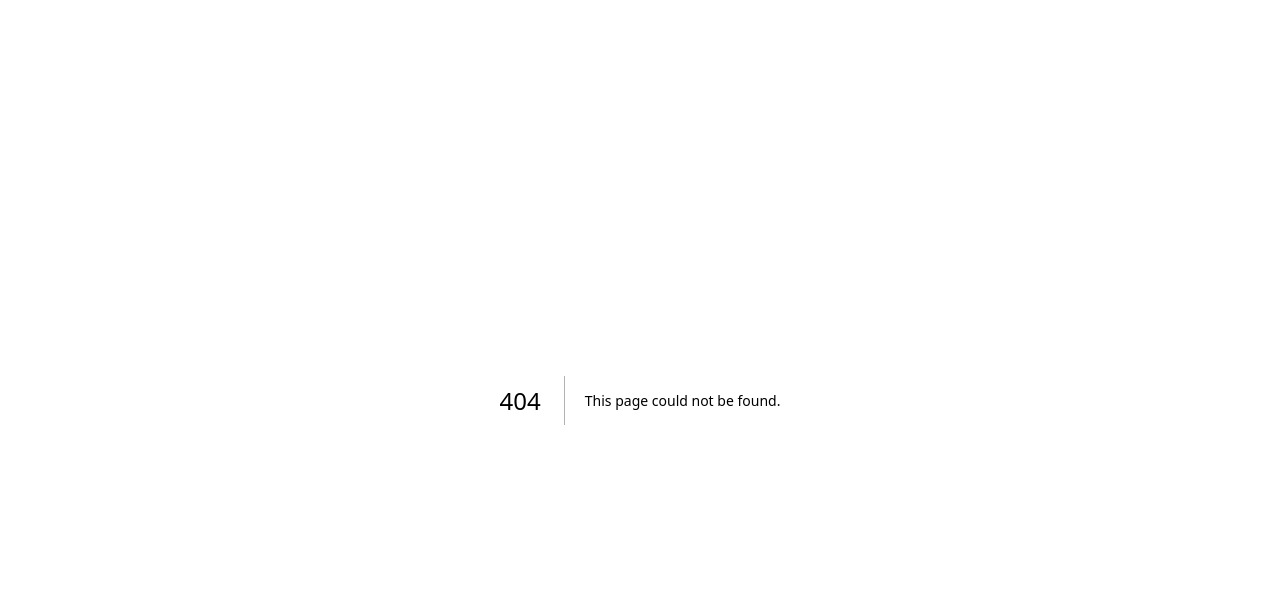
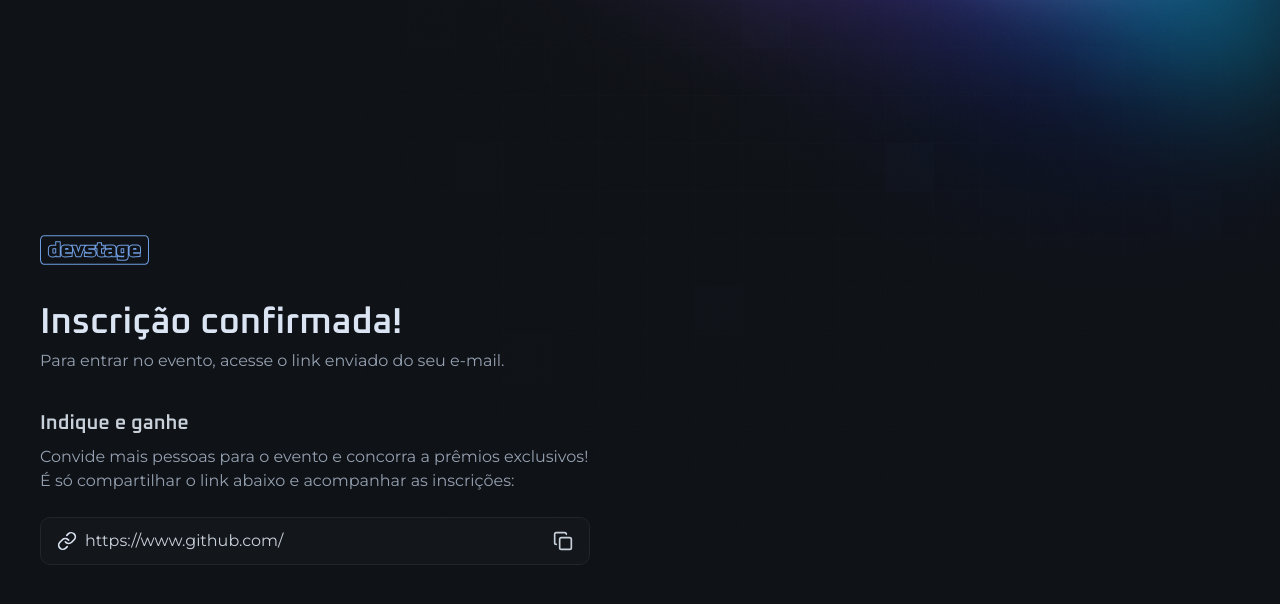
Before and after one commit to mauFade/nlw-connect, a Next.js app: page /invite in a window 1280 px wide. Before the commit this address had no page. Shown: the top 604 px of the page. Built offline with nearby package versions, Linux system fonts and the light colour scheme.

Commit message:
feat: init invite page

```diff
--- /dev/null
+++ b/src/app/invite/page.tsx
@@ -0,0 +1,52 @@
+import IconButton from "@/components/icon-button";
+import { InputField, InputIcon, InputRoot } from "@/components/input";
+import { Copy, Link } from "lucide-react";
+import Image from "next/image";
+import React from "react";
+import logo from "../../assets/logo.svg";
+
+const Invite = () => {
+  return (
+    <div className="min-h-dvh flex items-center justify-between flex-col md:flex-row ">
+      <div className="flex flex-col gap-10 w-full max-w-[550px]">
+        <Image src={logo} alt="logo" width={108.5} height={30} />
+
+        <div className="space-y-2 ">
+          <h1 className="text-4xl font-semibold font-heading text-gray-100 leading-none">
+            Inscrição confirmada!
+          </h1>
+          <p className="text-gray-300 ">
+            Para entrar no evento, acesse o link enviado do seu e-mail.
+          </p>
+        </div>
+
+        <div className="space-y-6">
+          <div className="space-y-3">
+            <h2 className="text-gray-200 text-xl font-heading font-semibold leading-none">
+              Indique e ganhe
+            </h2>
+            <p className="text-gray-300 ">
+              Convide mais pessoas para o evento e concorra a prêmios
+              exclusivos! É só compartilhar o link abaixo e acompanhar as
+              inscrições:
+            </p>
+          </div>
+
+          <InputRoot>
+            <InputIcon>
+              <Link className="size-5" />
+            </InputIcon>
+
+            <InputField readOnly defaultValue="https://www.github.com/" />
+
+            <IconButton className="ml-2 ">
+              <Copy className="size-5" />
+            </IconButton>
+          </InputRoot>
+        </div>
+      </div>
+    </div>
+  );
+};
+
+export default Invite;
--- a/src/app/layout.tsx
+++ b/src/app/layout.tsx
@@ -26,7 +26,9 @@
   return (
     <html lang="en" className={`${oxanium.variable} ${montserrat.variable}`}>
       <body className="bg-gray-900 text-gray-200 antialiased bg-[url(/background.png)] bg-no-repeat bg-top md:bg-right-top">
-        {children}
+        <main className="max-w-[1240px] mx-auto px-5 py-8 md:py-0">
+          {children}
+        </main>
       </body>
     </html>
   );
--- a/src/app/page.tsx
+++ b/src/app/page.tsx
@@ -6,7 +6,6 @@
 
 export default function Home() {
   return (
-    <main className="max-w-[1240px] mx-auto px-5 py-8 md:py-0">
     <div className="min-h-dvh flex flex-col justify-center gap-16">
       <div className="flex flex-col gap-8 items-center md:items-start">
         <Image src={logo} alt="logo" width={108.5} height={30} />
@@ -69,6 +68,5 @@
         </form>
       </div>
     </div>
-    </main>
   );
 }
```
Lines whose indentation alone changed are shown as unchanged.
